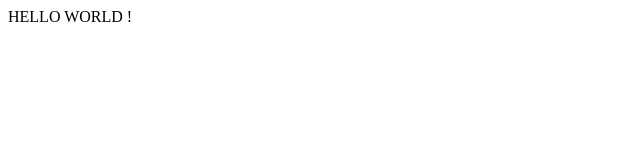
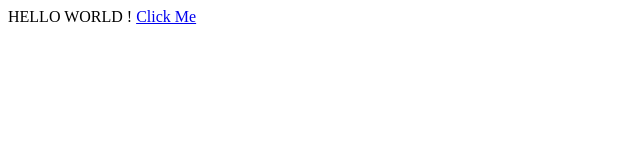
Before and after one commit to douglaswzs/AzureWebApp, a plain HTML site: page index.html in a window 1280 px wide. Shown: the full height of the page, 0-640 px from the left. Drawn offline with Linux system fonts and the light colour scheme.

Commit message:
Update index.html

```diff
--- a/index.html
+++ b/index.html
@@ -1 +1,2 @@
 HELLO WORLD !
+ <a href="http://douglaswong.azurewebsites.net/">Click Me</a>
```
